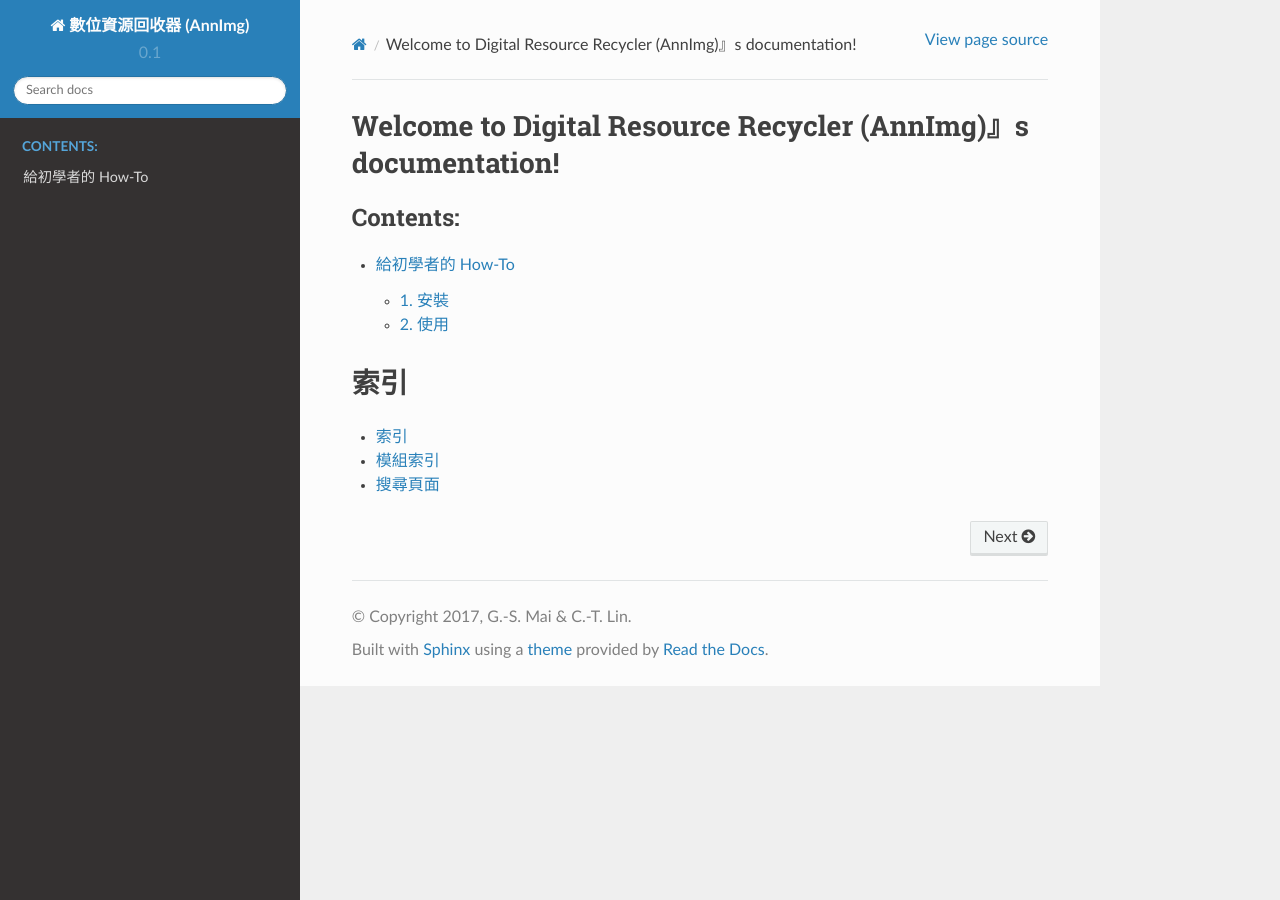
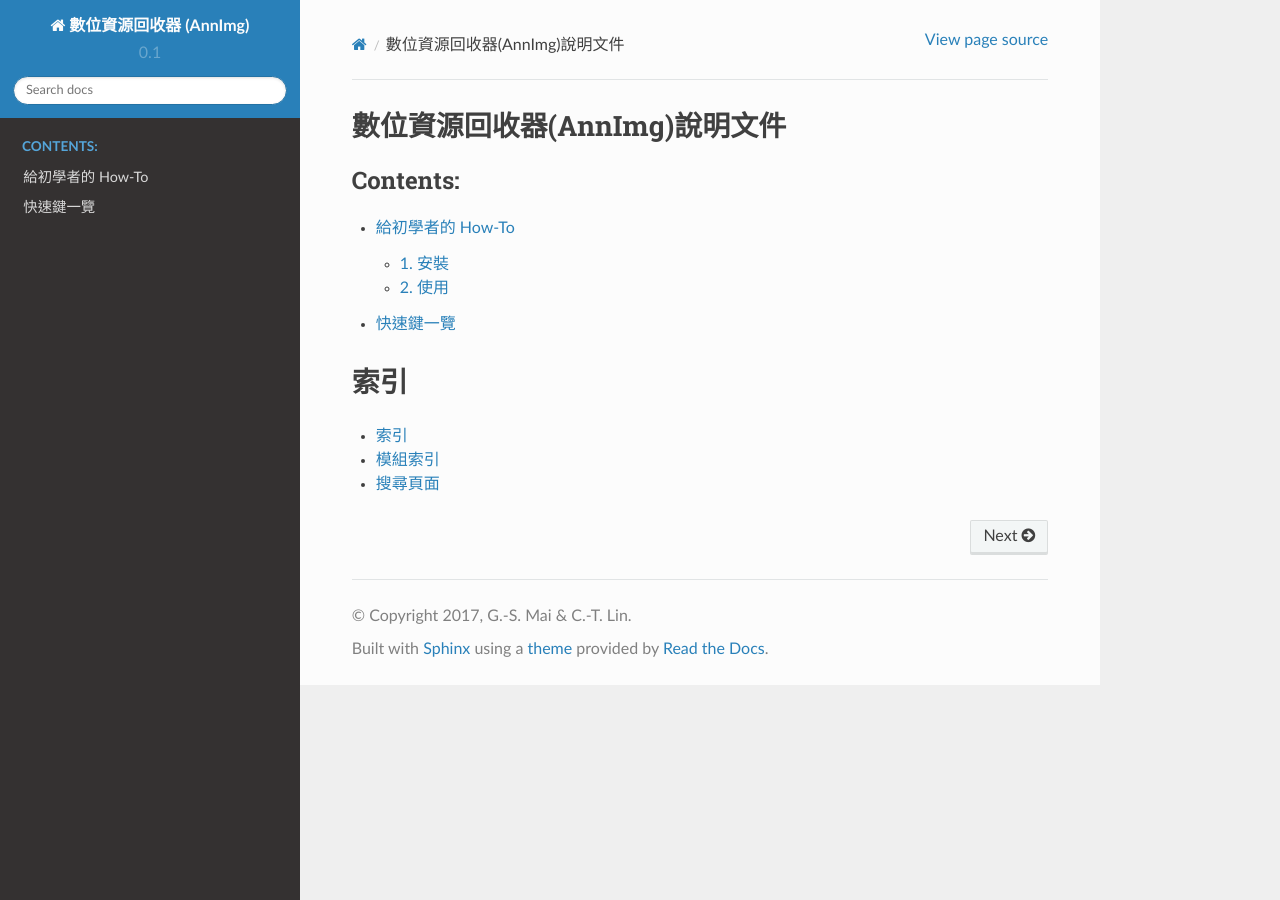
Before and after one commit to mutolisp/annimg, a Sphinx documentation site: the page built from docs/source/index.rst, in a window 1280 px wide. Built offline with Sphinx 7.4.7 and the Read the Docs theme 2.0.0, drawn with Linux system fonts in a browser that asks for light colours; some of the changed lines change nothing that is shown.

Commit message:
新增建立資料及快速鍵部分

```diff
--- a/docs/source/conf.py
+++ b/docs/source/conf.py
@@ -41,7 +41,7 @@
 # You can specify multiple suffix as a list of string:
 #
 # source_suffix = ['.rst', '.md']
-source_suffix = '.rst'
+source_suffix = ['.rst', '.md']
 
 # The master toctree document.
 master_doc = 'index'
@@ -101,6 +101,7 @@
 # so a file named "default.css" will overwrite the builtin "default.css".
 html_static_path = ['_static']
 
+numfig = True
 
 # -- Options for HTMLHelp output ------------------------------------------
 
--- a/docs/source/index.rst
+++ b/docs/source/index.rst
@@ -3,8 +3,8 @@
    You can adapt this file completely to your liking, but it should at least
    contain the root `toctree` directive.
 
-Welcome to Digital Resource Recycler (AnnImg)'s documentation!
-==========================================================
+數位資源回收器(AnnImg)說明文件
+==============================
 
 .. toctree::
    :maxdepth: 2
@@ -12,6 +12,8 @@
 
    tutorial.rst
 
+   shortcuts.rst
+
 索引
 ====
 
--- /dev/null
+++ b/docs/source/shortcuts.rst
@@ -0,0 +1,41 @@
+
+
+**********
+快速鍵一覽
+**********
+
+.. note::
+
+   以下快速鍵大小寫無區別
+
+T
+
+  開啟編輯控制面板(panel; PAN)
+
+I 或 O
+
+  跳至資料輸入欄位
+
+C
+
+  建立新的標記(token)
+
+R
+
+  切換到關係(relation)欄位
+
+ESC鍵
+
+  取消編輯或關閉控制面板
+
+/
+
+  搜尋
+
+\:
+
+  進入指令模式
+
+\:W
+
+  存檔
--- a/docs/source/tutorial.rst
+++ b/docs/source/tutorial.rst
@@ -15,8 +15,10 @@
 
 #. 把 **AnnImg** 連結拖到書籤列
 
+   .. _figaddToBookmark:
+
    .. figure:: images/drag_to_bookmark_bar.png
-      :scale: 35%
+      :width: 85%
       :alt: drag to install
 
       使用拖拉至書籤列安裝(以 Google Chrome 為例)
@@ -27,8 +29,10 @@
       請在「檢視」中開啟「顯示書籤列」(參考下圖)，詳細說明請參考
       「`如何使用書籤列 <https://support.google.com/chrome/answer/95745?hl=zh-Hant>`_」
 
+      .. _figShowBookmark:
+
       .. figure:: images/open_bookmark_bar.png
-         :scale: 35%
+         :width: 50%
          :alt: 顯示書籤列
 
          Google Chrome 顯示書籤列
@@ -50,42 +54,116 @@
 
 我們以在 facebook 這張 `照片 <https://www.facebook.com/photo.php?fbid=973646572767671&set=pcb.1435326166499709&type=3&theater>`_ 為例:
 
+   .. _figEx1:
+
    .. figure:: images/example1.png
-      :scale: 35%
+      :width: 85%
       :alt: 煤山雀吃雲杉的種子
 
+      範例一，帶入影像：煤山雀吃雲杉的種子
+
 這張照片是煤山雀吃臺灣雲杉的記錄，要帶入這張影像只要先使用瀏覽器開啟 facebook 照片網址，
-再點選書籤列上之前加入的 **AnnImg** 連結即可，如下圖：
+再點選書籤列上之前加入的 **AnnImg** 連結即可，如下 :numref:`figEx1TriggerAnnImg` ：
+
+   .. _figEx1TriggerAnnImg:
 
    .. figure:: images/ex1_trigger_annimg.png
-      :scale: 35%
+      :width: 85%
       :alt: 煤山雀吃雲杉的種子，帶入 AnnImg
 
-若成功帶入影像後，會自動前往數位資源回收器的伺服器頁面，進入功能主面板，如下圖
+      點選書籤列中的 AnnImg
+
+若成功帶入影像後，會自動前往數位資源回收器的伺服器頁面，進入功能主面板，如下 :numref:`figEx1AnnImgPage` ：
+
+   .. _figEx1AnnImgPage:
 
    .. figure:: images/annimg_page.png
-      :scale: 35%
+      :width: 85%
       :alt: 煤山雀吃雲杉的種子，帶入 AnnImg
 
+      進入 AnnImg 功能主面板
 
 2.2 標記影像
 ------------
 
-接下來在標記影像這部份，先使用滑鼠點擊 create new token (快速鍵 C)，
+接下來在標記影像這部份，先使用滑鼠點擊 create new token （快速鍵 C），
 此時影像會蒙上一層灰，再以滑鼠圈選出感興趣的標的物，稱為「標記(token)」。
 用來圈選的空心方塊稱為「邊界框(bounding box; bbox）」，
-使用者可隨時拖拉調整邊界框的位置與大小，如下圖：
+使用者可隨時拖拉調整邊界框的位置與大小，如下 :numref:`figEx1BBox` ：
 
 
+   .. _figEx1BBox:
+
    .. figure:: images/ex1_bbox.png
-      :scale: 35%
+      :width: 85%
       :alt: 使用邊界框建立標記
 
       使用邊界框建立標記
 
+2.3 建立影像內容資料
+--------------------
+
+   #. 先開啟資料輸入的控制面板(panel; PAN, 快速鍵為 T)
+
+      .. _figAddData:
+
+      .. figure:: images/add_data.png
+         :width: 85%
+         :alt: 開啟資料輸入的控制面板
+
+         開啟資料輸入的控制面板
+
+   #. 開啟編輯模式(快速鍵：I 或 O)
+
+      在編輯模式底下，可以按方向鍵上下鍵頭或是按 shift + Tab 鍵來切換欄位。
+
+      .. _figDataRows:
+
+      .. figure:: images/data_rows.png
+         :width: 85%
+         :alt: 編輯模式底下的資料輸入欄位
+
+         編輯模式底下的資料輸入欄位
+
+      若要離開輸入欄位或是取消編輯則可以按 Esc 鍵離開。
+      修改處底色會變紅以提醒使用者內容更動。
+
+   #. 存檔
+
+      填寫完按 Save 存檔。右上方預覽區會顯示使用者正在標註的區域。
+
+      存完檔，面板左側即會出現該筆紀錄。Token tree 上的每個 node
+      會有一個 tree node id，表示順序跟階層，如 Token 1.1
 
 
-.. note::
+2.4 建立物件之間的關聯
+----------------------
+
+除了影像內容的標記外，「數位資源回收器」可將這些標記建立起關聯。
+比如說範例中的「煤山雀吃雲杉種子」，我們可以建立的關聯如下：
+
+   #. 煤山雀(Token 1.1 individual)
+   #. 煤山雀的行為 behavior=feeding
+   #. 雲杉(Token 1.2 individual)
+   #. 雲杉的物候 phenology=fruiting? coning?
+   #. 雲杉的毬果(Token 1.2.1 cone)
+   #. 毬果的狀態 (status=open?)
+   #. 種子(Token 1.2.1.1 seed)。
+
+      .. _figTokensMark:
+
+      .. figure:: images/tokens_mark.png
+         :width: 85%
+         :alt: 標記
+
+         同一張照片內的標記
+
+
+這些資訊有助於把生態物種之間的關係用描述性的語言紀錄下來，
+並能夠做為後續的分析，比如說鳥類食性、開花結實等物候時間等。
+
+
+.. attention::
 
    #. 有些網頁儲存照片資料結構會有一些預先的縮圖，例如 `facebook <https://www.facebook.com>`_ 及
       `flickr <http://flickr.com>`_ 等，此時若要載入較高解析度的照片時，
```
Also changed, not shown: docs/source/images/add_data.png (added), docs/source/images/data_rows.png (added), docs/source/images/tokens_mark.png (added), 1 other file.
